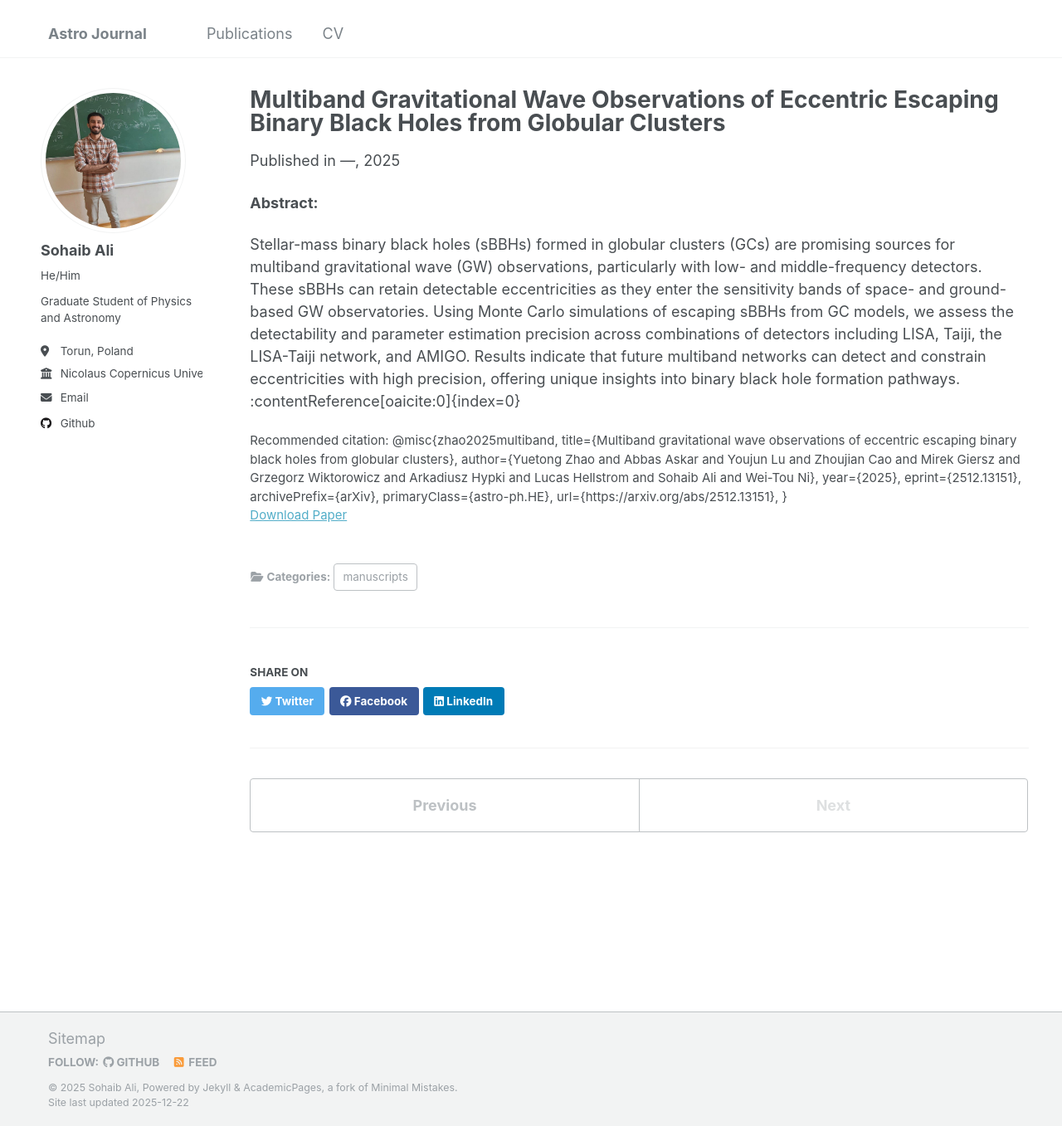
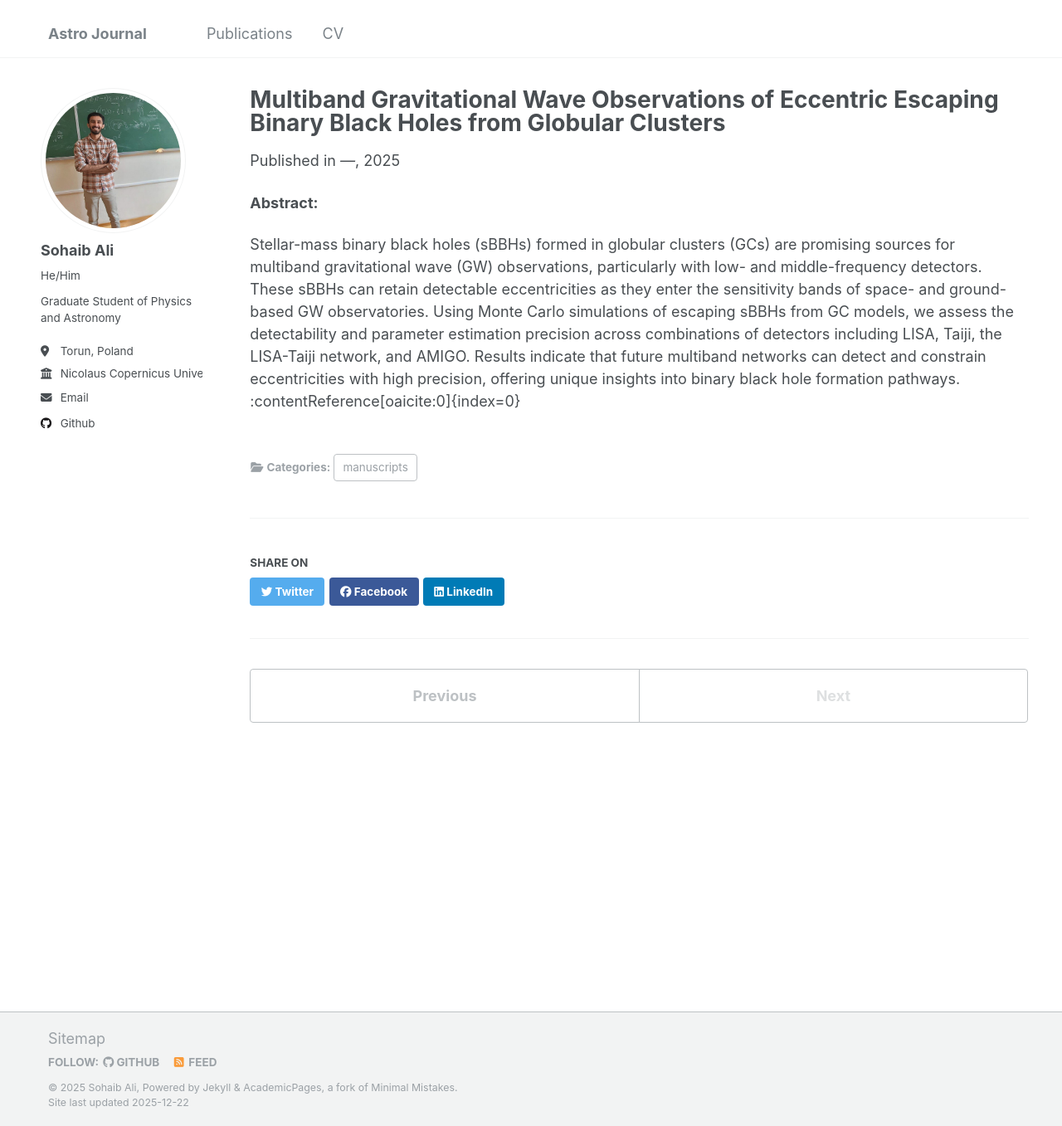
Before and after one commit to nebula-navigator/nebula-navigator.github.io, a Jekyll site: the page built from _publications/gw-mergers.md, in a window 1280 px wide and 1357 px high. Shown: the whole window at 83% size. Built offline with Jekyll 4.4.1, drawn with Linux system fonts in a browser that asks for light colours.

Commit message:
Remove citation from gw-mergers.md
Removed citation details for the paper on multiband gravitational wave observations of eccentric escaping binary black holes.

```diff
--- a/_publications/gw-mergers.md
+++ b/_publications/gw-mergers.md
@@ -6,16 +6,7 @@ excerpt: "Stellar-mass binary black holes (sBBHs) formed in globular clusters re
 date: 2025-12-15
 venue: —
 paperurl: https://arxiv.org/abs/2512.13151
-citation: |
-  @misc{zhao2025multiband,
-    title={Multiband gravitational wave observations of eccentric escaping binary black holes from globular clusters},
-    author={Yuetong Zhao and Abbas Askar and Youjun Lu and Zhoujian Cao and Mirek Giersz and Grzegorz Wiktorowicz and Arkadiusz Hypki and Lucas Hellstrom and Sohaib Ali and Wei-Tou Ni},
-    year={2025},
-    eprint={2512.13151},
-    archivePrefix={arXiv},
-    primaryClass={astro-ph.HE},
-    url={https://arxiv.org/abs/2512.13151},
-  }
+citation:
 ---
 **Abstract:**
 
```
